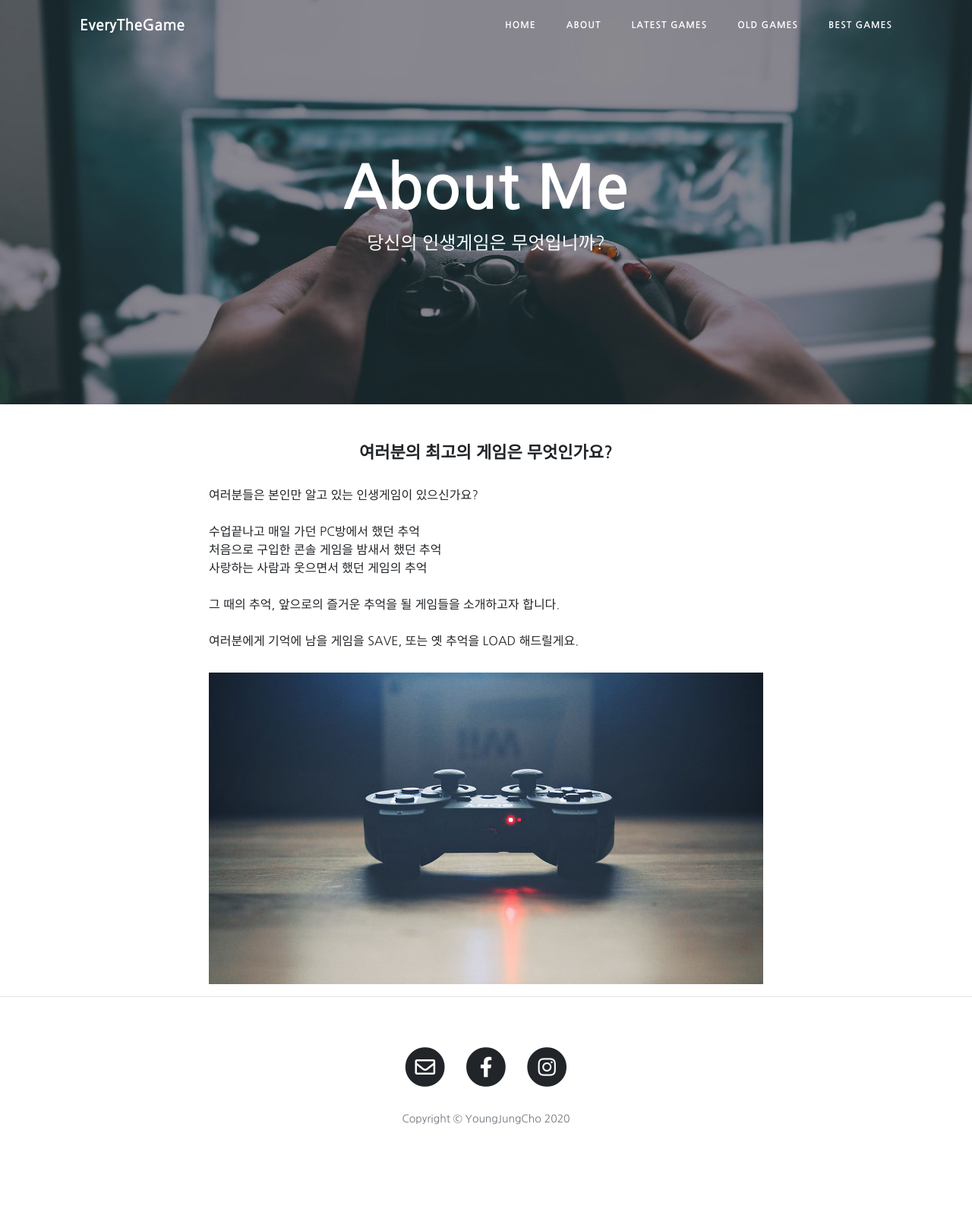
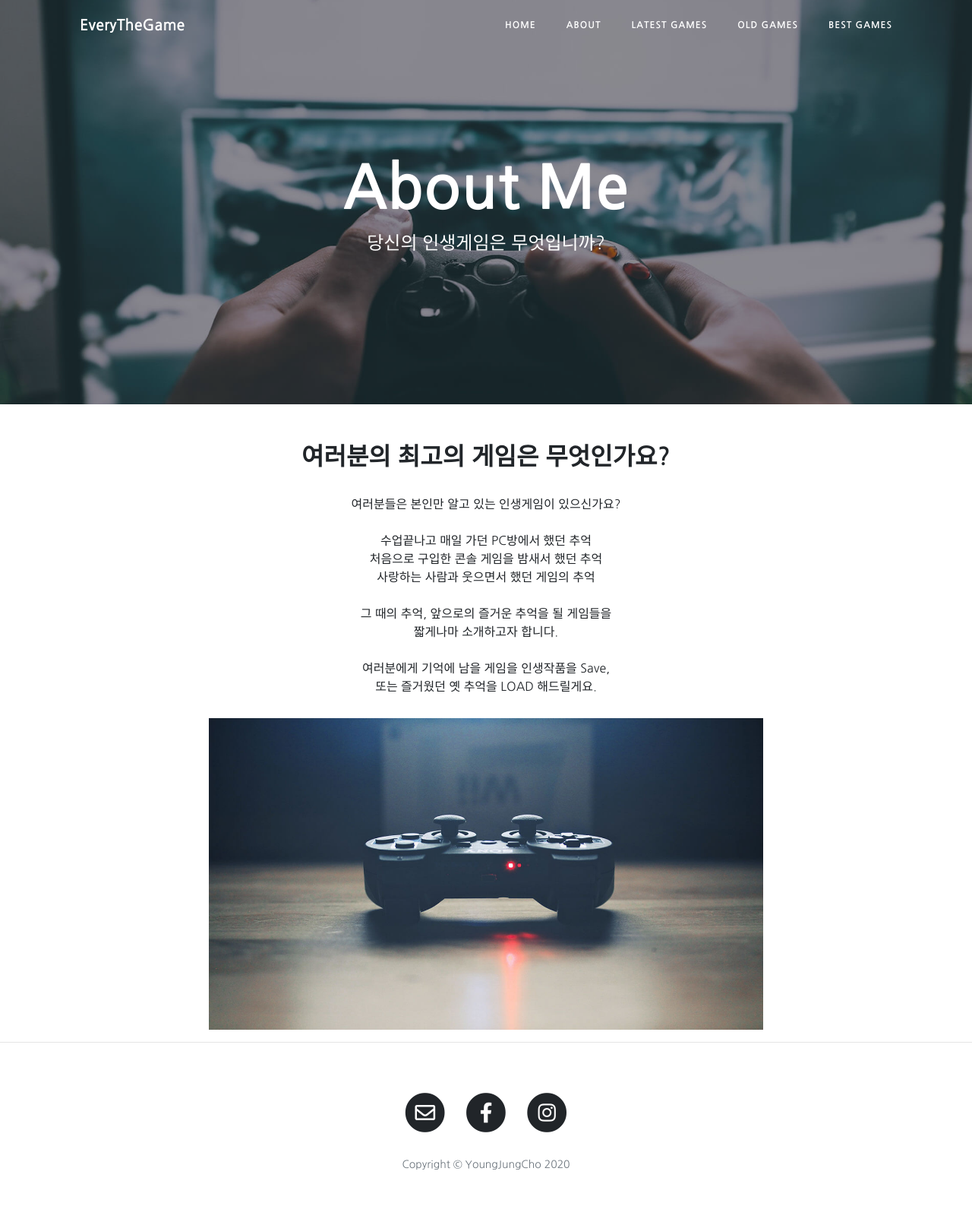
Before and after one commit to youngjungcho/everythegame88, a Jekyll site: the page built from about.html, in a window 1280 px wide. Shown: the whole page at 76% size. Built offline with Jekyll 4.4.1, drawn with Linux system fonts in a browser that asks for light colours; before the commit the page ends 1548 px from its top, so only the background shows below that.

Commit message:
Update about.html

```diff
--- a/about.html
+++ b/about.html
@@ -7,10 +7,10 @@ background: '/img/bg-about.jpg'
 <style>
   .subtitle {
     text-align: center;
-    font-size: 22px;
   }
   .information {
     font-size: 16px;
+    text-align: center;
   }
 </style>
 
@@ -23,9 +23,9 @@ background: '/img/bg-about.jpg'
                               처음으로 구입한 콘솔 게임을 밤새서 했던 추억<br>
                               사랑하는 사람과 웃으면서 했던 게임의 추억<br>
                               <br>
-                              그 때의 추억, 앞으로의 즐거운 추억을 될 게임들을 소개하고자 합니다.<br>
+                              그 때의 추억, 앞으로의 즐거운 추억을 될 게임들을<br>짧게나마 소개하고자 합니다.<br>
                               <br>
-                              여러분에게 기억에 남을 게임을 SAVE, 또는 옛 추억을 LOAD 해드릴게요.</p>
+                              여러분에게 기억에 남을 게임을 인생작품을 Save,<br>또는 즐거웠던 옛 추억을 LOAD 해드릴게요.</p>
 	  </div>
   <div id="image">
     <div class="image1"><img src="/img/bg-main.jpg" alt="everythegame"></div>
```
